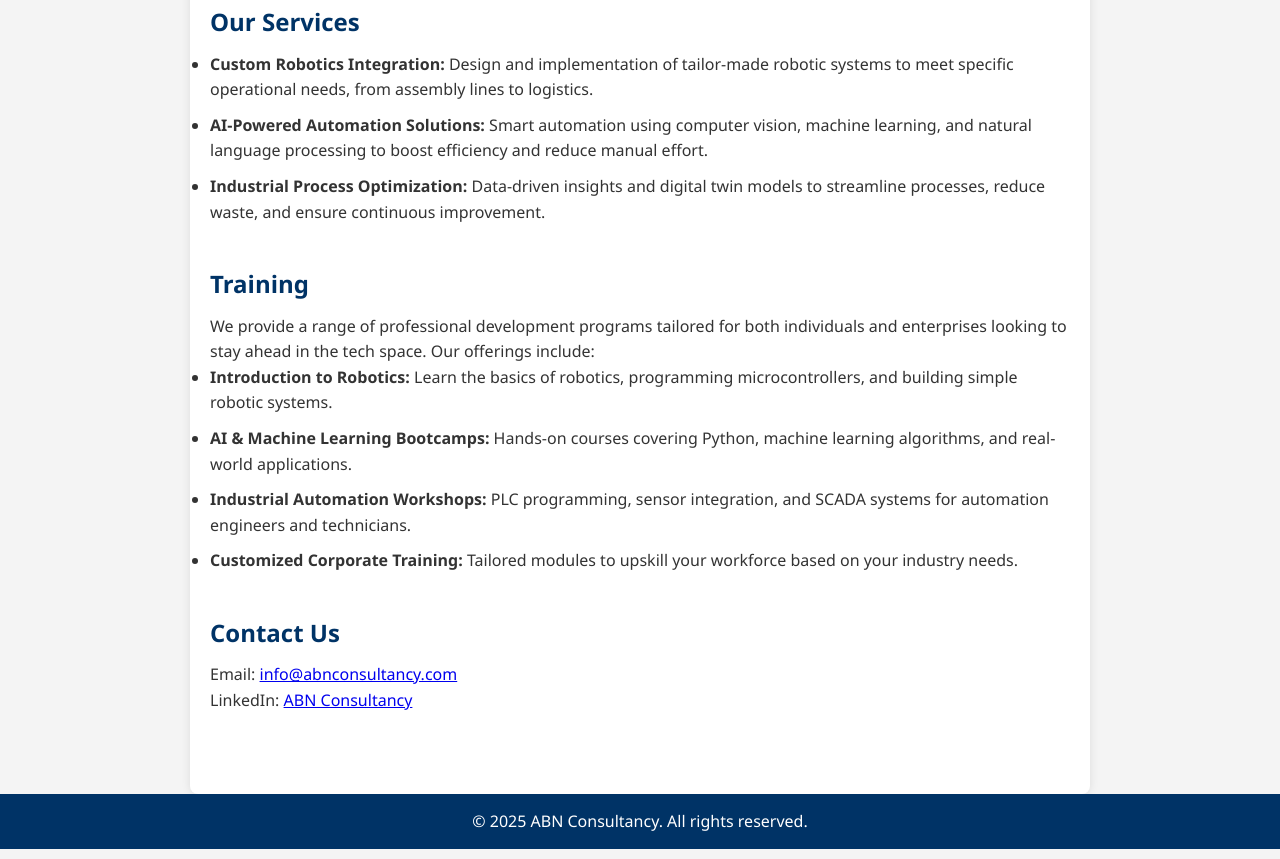
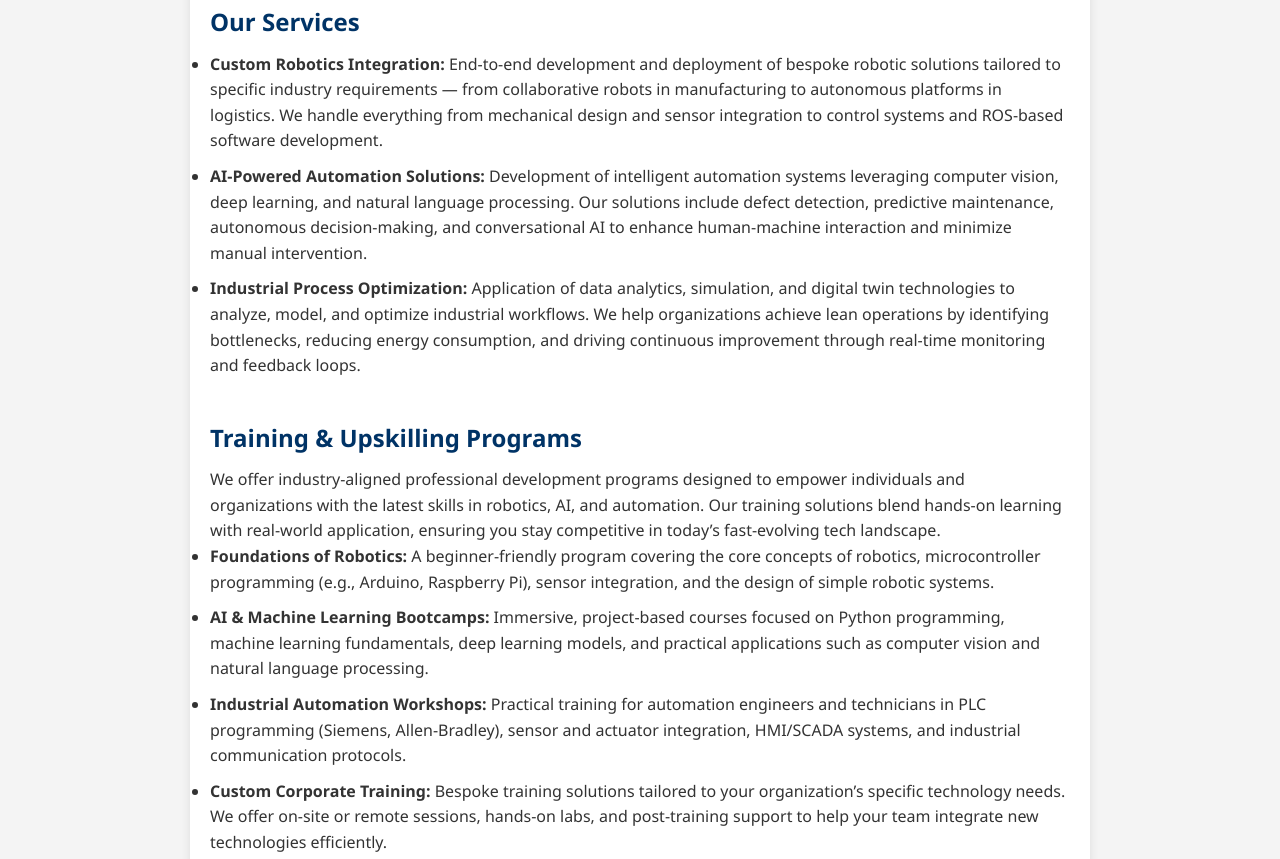
Before and after one commit to Raviteja-T/abn-consultancy, a plain HTML site: page index.html in a window 1280 px wide. Shown: the part 510-1369 px from the top of the page. Drawn offline with Linux system fonts and the light colour scheme.

Commit message:
update index file

```diff
--- a/index.html
+++ b/index.html
@@ -1,14 +1,14 @@
 <!DOCTYPE html>
 <html lang="en">
 <head>
-    <meta charset="UTF-8">
-    <meta name="viewport" content="width=device-width, initial-scale=1.0">
+    <meta charset="UTF-8" />
+    <meta name="viewport" content="width=device-width, initial-scale=1.0"/>
     <title>ABN Consultancy</title>
-    <link rel="stylesheet" href="style.css">
+    <link rel="stylesheet" href="style.css" />
 </head>
 <body>
     <header>
-        <img src="logo.jpg" alt="ABN Consultancy Logo" class="logo">
+        <img src="logo.jpg" alt="ABN Consultancy Logo" class="logo" />
         <h1>ABN Consultancy</h1>
         <p class="tagline">Where Innovation Meets Intelligence</p>
         <nav>
@@ -30,20 +30,41 @@
         <section id="services">
             <h2>Our Services</h2>
             <ul>
-                <li><strong>Custom Robotics Integration:</strong> Design and implementation of tailor-made robotic systems to meet specific operational needs, from assembly lines to logistics.</li>
-                <li><strong>AI-Powered Automation Solutions:</strong> Smart automation using computer vision, machine learning, and natural language processing to boost efficiency and reduce manual effort.</li>
-                <li><strong>Industrial Process Optimization:</strong> Data-driven insights and digital twin models to streamline processes, reduce waste, and ensure continuous improvement.</li>
+                <li>
+                    <strong>Custom Robotics Integration:</strong>
+                    End-to-end development and deployment of bespoke robotic solutions tailored to specific industry requirements — from collaborative robots in manufacturing to autonomous platforms in logistics. We handle everything from mechanical design and sensor integration to control systems and ROS-based software development.
+                </li>
+                <li>
+                    <strong>AI-Powered Automation Solutions:</strong>
+                    Development of intelligent automation systems leveraging computer vision, deep learning, and natural language processing. Our solutions include defect detection, predictive maintenance, autonomous decision-making, and conversational AI to enhance human-machine interaction and minimize manual intervention.
+                </li>
+                <li>
+                    <strong>Industrial Process Optimization:</strong>
+                    Application of data analytics, simulation, and digital twin technologies to analyze, model, and optimize industrial workflows. We help organizations achieve lean operations by identifying bottlenecks, reducing energy consumption, and driving continuous improvement through real-time monitoring and feedback loops.
+                </li>
             </ul>
         </section>
 
         <section id="training">
-            <h2>Training</h2>
-            <p>We provide a range of professional development programs tailored for both individuals and enterprises looking to stay ahead in the tech space. Our offerings include:</p>
+            <h2>Training & Upskilling Programs</h2>
+            <p>We offer industry-aligned professional development programs designed to empower individuals and organizations with the latest skills in robotics, AI, and automation. Our training solutions blend hands-on learning with real-world application, ensuring you stay competitive in today’s fast-evolving tech landscape.</p>
             <ul>
-                <li><strong>Introduction to Robotics:</strong> Learn the basics of robotics, programming microcontrollers, and building simple robotic systems.</li>
-                <li><strong>AI & Machine Learning Bootcamps:</strong> Hands-on courses covering Python, machine learning algorithms, and real-world applications.</li>
-                <li><strong>Industrial Automation Workshops:</strong> PLC programming, sensor integration, and SCADA systems for automation engineers and technicians.</li>
-                <li><strong>Customized Corporate Training:</strong> Tailored modules to upskill your workforce based on your industry needs.</li>
+                <li>
+                    <strong>Foundations of Robotics:</strong>
+                    A beginner-friendly program covering the core concepts of robotics, microcontroller programming (e.g., Arduino, Raspberry Pi), sensor integration, and the design of simple robotic systems.
+                </li>
+                <li>
+                    <strong>AI & Machine Learning Bootcamps:</strong>
+                    Immersive, project-based courses focused on Python programming, machine learning fundamentals, deep learning models, and practical applications such as computer vision and natural language processing.
+                </li>
+                <li>
+                    <strong>Industrial Automation Workshops:</strong>
+                    Practical training for automation engineers and technicians in PLC programming (Siemens, Allen-Bradley), sensor and actuator integration, HMI/SCADA systems, and industrial communication protocols.
+                </li>
+                <li>
+                    <strong>Custom Corporate Training:</strong>
+                    Bespoke training solutions tailored to your organization’s specific technology needs. We offer on-site or remote sessions, hands-on labs, and post-training support to help your team integrate new technologies efficiently.
+                </li>
             </ul>
         </section>
 
```
